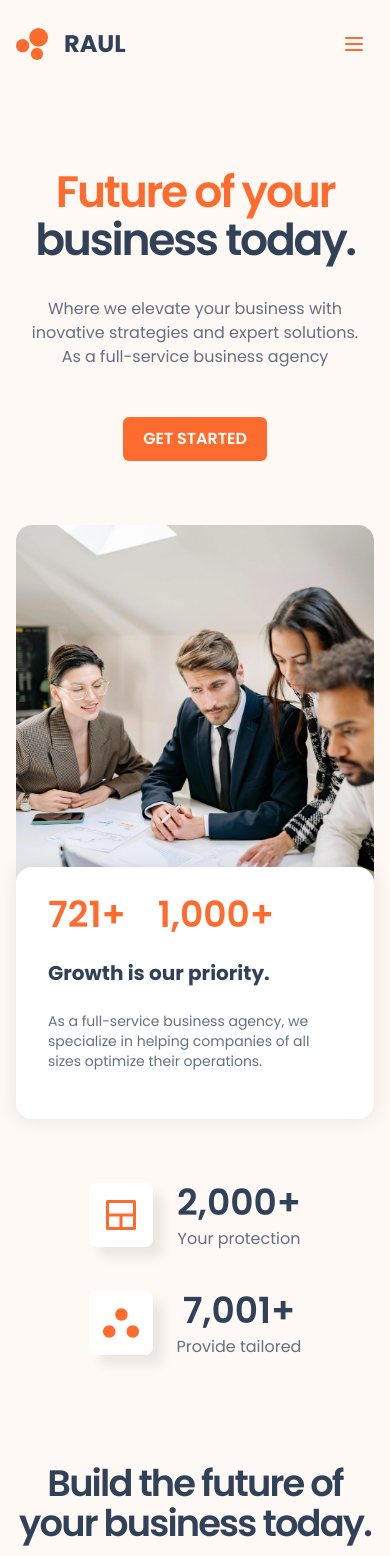
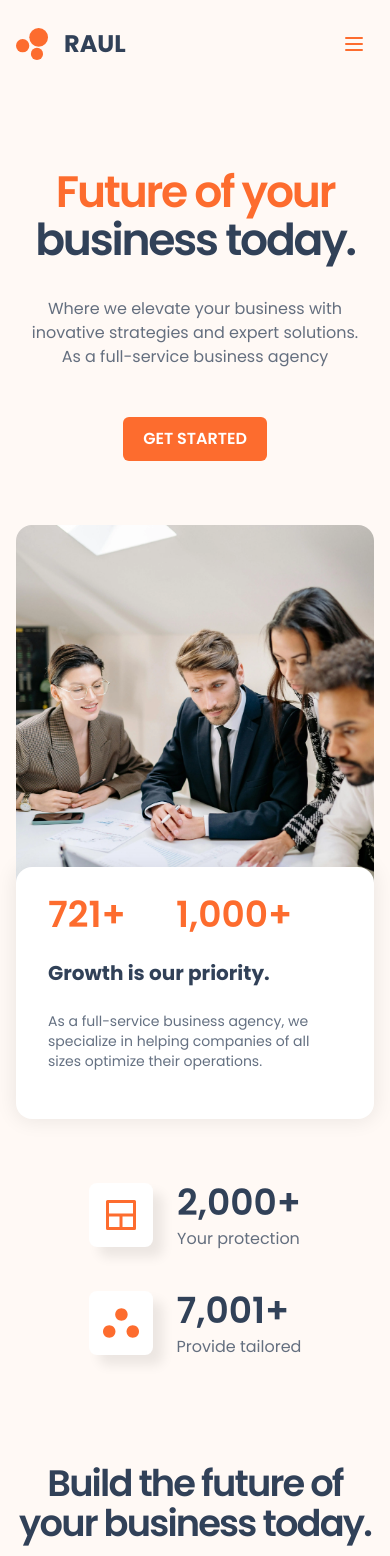
Before and after one commit to nicolealcala/raul-landing-page, a React (Vite) app: page / in a window 390 px wide. Shown: the top 1556 px of the page. Built offline with nearby package versions, Linux system fonts and the light colour scheme.

Commit message:
Metrics improvements

```diff
--- a/src/components/home/HeroSection.jsx
+++ b/src/components/home/HeroSection.jsx
@@ -64,7 +64,7 @@ export default function HeroSection() {
               <div className="flex lg:hidden -mt-20">
                 <Card
                   header={
-                    <div className="flex gap-x-8">
+                    <div className="flex gap-x-4">
                       <MetricsText amount={721} />
                       <MetricsText amount={1000} />
                     </div>
@@ -80,12 +80,12 @@ export default function HeroSection() {
             <div className="flex md:hidden lg:flex w-full flex-col gap-10 items-center sm:flex-row justify-center md:gap-10">
               <Metrics
                 amount={2000}
-                icon={<LayoutIcon className="size-full" />}
+                icon={<LayoutIcon className="size-16" />}
                 description="Your protection"
               />
               <Metrics
                 amount={7001}
-                icon={<ThreeDots className="size-full" />}
+                icon={<ThreeDots className="size-16" />}
                 description="Provide tailored"
               />
             </div>
@@ -94,7 +94,7 @@ export default function HeroSection() {
           <div className="hidden lg:flex mt-4 w-max shrink-0">
             <Card
               header={
-                <div className="flex gap-x-8">
+                <div className="flex gap-x-4">
                   <MetricsText amount={721} />
                   <MetricsText amount={1000} />
                 </div>
--- a/src/components/home/Metrics.jsx
+++ b/src/components/home/Metrics.jsx
@@ -2,14 +2,14 @@ import MetricsText from "./MetricsText";
 
 export default function Metrics({ amount, icon, description }) {
   return (
-    <div className="flex gap-x-6 min-w-auto md:min-w-45">
+    <div className="flex gap-x-6">
       <div
         aria-hidden={true}
         className="flex size-16 rounded-lg bg-white flex-center p-3.5 shadow-[10px_10px_12px_rgba(0,0,0,0.08)]"
       >
         {icon}
       </div>
-      <div className="flex flex-col gap-y-1 items-center md:items-start">
+      <div className="w-full flex flex-col gap-y-1 items-start text-nowrap">
         <MetricsText
           amount={amount}
           className="text-4xl md:text-3xl text-inherit"
--- a/src/components/home/MetricsText.jsx
+++ b/src/components/home/MetricsText.jsx
@@ -4,7 +4,10 @@ import CountUp from "react-countup";
 export default function MetricsText({ amount, className }) {
   return (
     <CountUp
-      className={cn("text-primary-400 font-semibold text-4xl", className ?? "")}
+      className={cn(
+        "text-primary-400 font-semibold text-4xl min-w-28",
+        className ?? "",
+      )}
       end={amount}
       duration={1}
       enableScrollSpy
```
